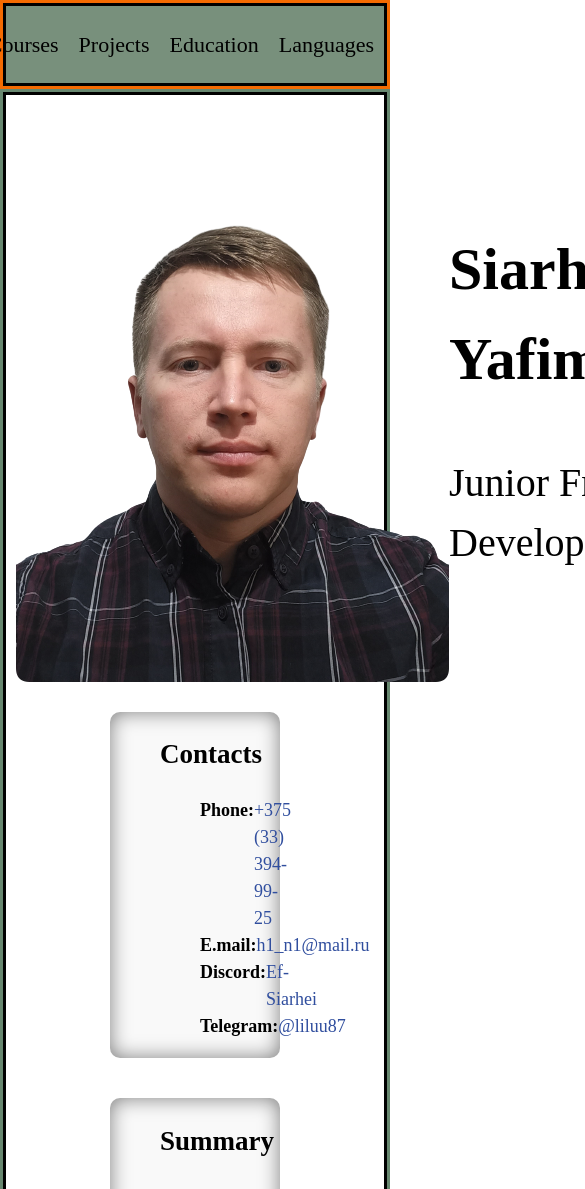
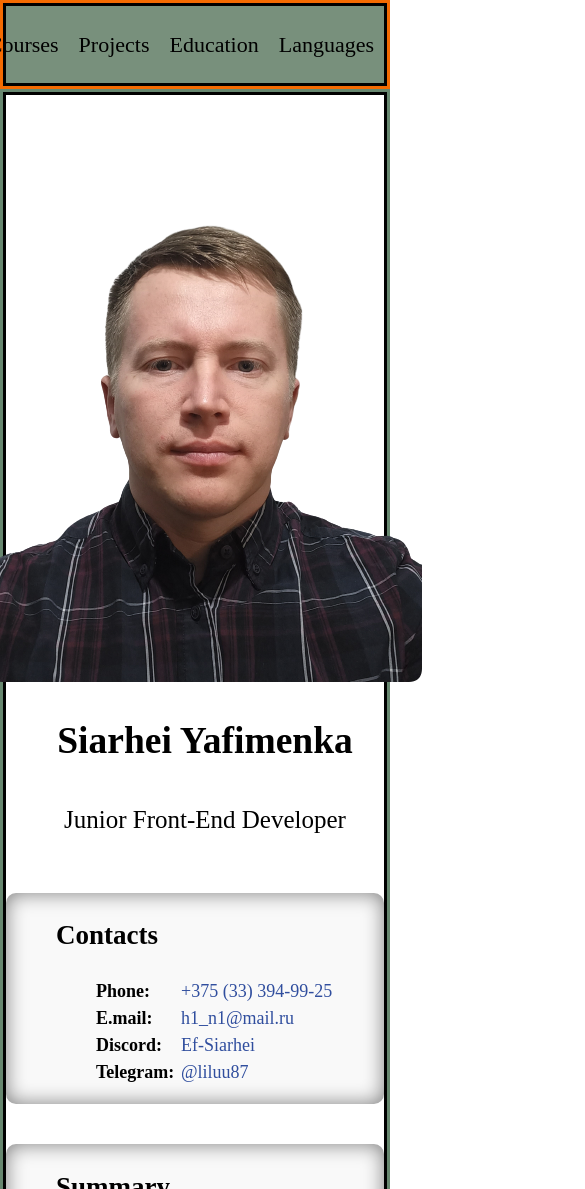
Before and after one commit to Ef-Siarhei/rsschool-cv, a plain HTML site: page index.html in a window 390 px wide. Shown: the top 1189 px of the page, 585 px wide, since content can reach past the window. Drawn offline with Linux system fonts and the light colour scheme.

Commit message:
feat: add style main media max-width

```diff
--- a/style.css
+++ b/style.css
@@ -68,6 +68,7 @@ main {
    width: 100%;
    font-size: 40px;
    margin: 10px;
+   text-align: center;
 }
 
 .section {
@@ -116,3 +117,24 @@ a {
 .footer-item:hover {
    filter: invert(1);
 }
+
+@media (max-width: 840px) {
+   .section {
+      width: 100%;
+      margin-left: 0;
+      margin-right: 0;
+   }
+
+   .main
+   .container {
+      flex-direction: column;
+   }
+
+   #profile {
+      flex-direction: column;
+   }
+
+   .section-profile-title {
+      font-size: 25px;
+   }
+}
```
